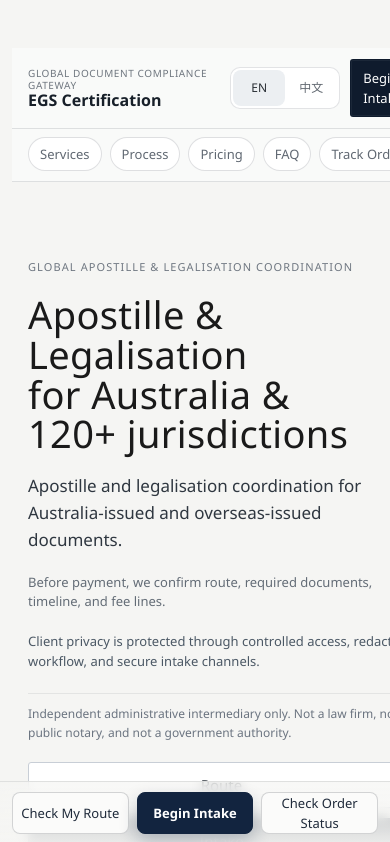
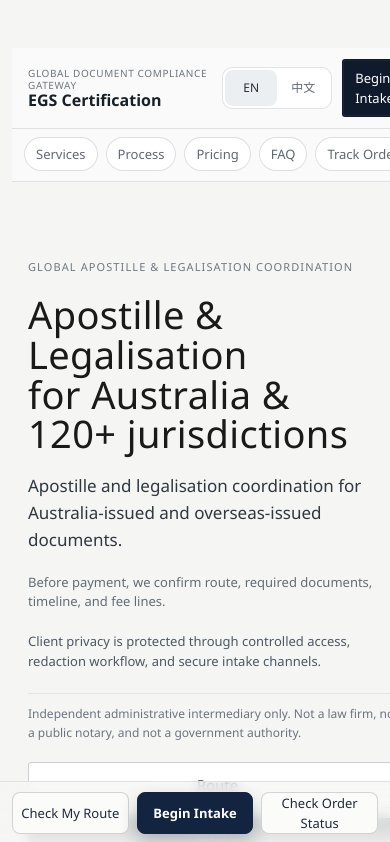
Before and after one commit to eliteglobalsolutions/EGS-certification, a Next.js app: page /en in a window 390 px wide. Shown: the top 842 px of the page. Built offline with nearby package versions, Linux system fonts and the light colour scheme; no server answers.

Commit message:
Fix mobile nav overflow causing skewed layout

```diff
--- a/app/globals.css
+++ b/app/globals.css
@@ -2282,10 +2282,16 @@ p {
   .marketing-nav-mobile-links {
     display: flex;
     gap: 8px;
+    width: 100%;
+    max-width: 100%;
+    box-sizing: border-box;
     overflow-x: auto;
     white-space: nowrap;
+    overscroll-behavior-x: contain;
     scrollbar-width: none;
     -ms-overflow-style: none;
+    padding-left: 12px;
+    padding-right: 12px;
     padding-top: 8px;
     padding-bottom: 10px;
     border-bottom: 1px solid var(--border-subtle);
@@ -2310,6 +2316,11 @@ p {
     align-items: center;
     justify-content: space-between;
     gap: 12px;
+    min-width: 0;
+  }
+
+  .wordmark {
+    min-width: 0;
   }
 
   .marketing-nav-actions {
--- a/components/marketing/SiteNav.tsx
+++ b/components/marketing/SiteNav.tsx
@@ -33,7 +33,7 @@ export function SiteNav({ locale, t }: { locale: 'en' | 'zh'; t: AppCopy }) {
           </Button>
         </div>
       </div>
-      <nav className="marketing-nav-mobile-links page-container" aria-label="Mobile section links">
+      <nav className="marketing-nav-mobile-links" aria-label="Mobile section links">
         <Link href={`/${locale}#services`}>{t.landing.nav.services}</Link>
         <Link href={`/${locale}#process`}>{t.landing.nav.process}</Link>
         <Link href={`/${locale}#pricing`}>{t.landing.nav.pricing}</Link>
```
